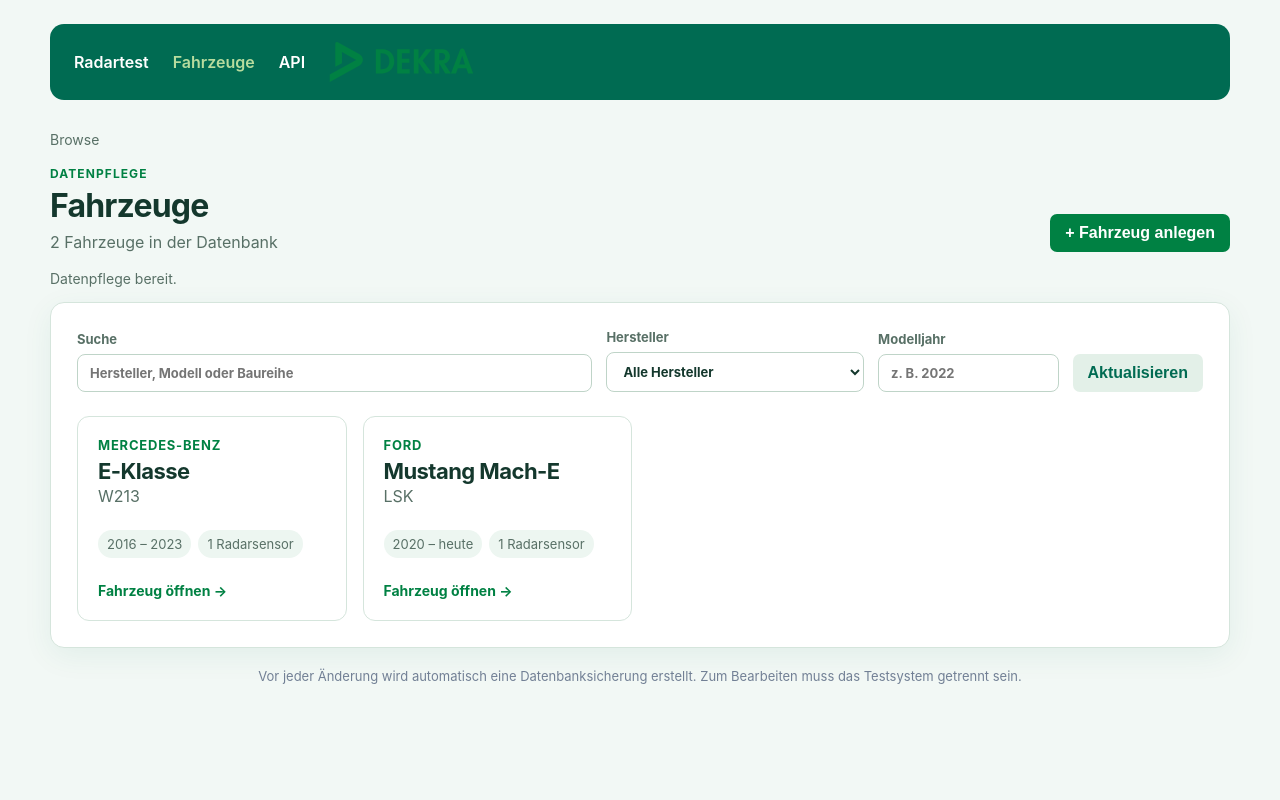
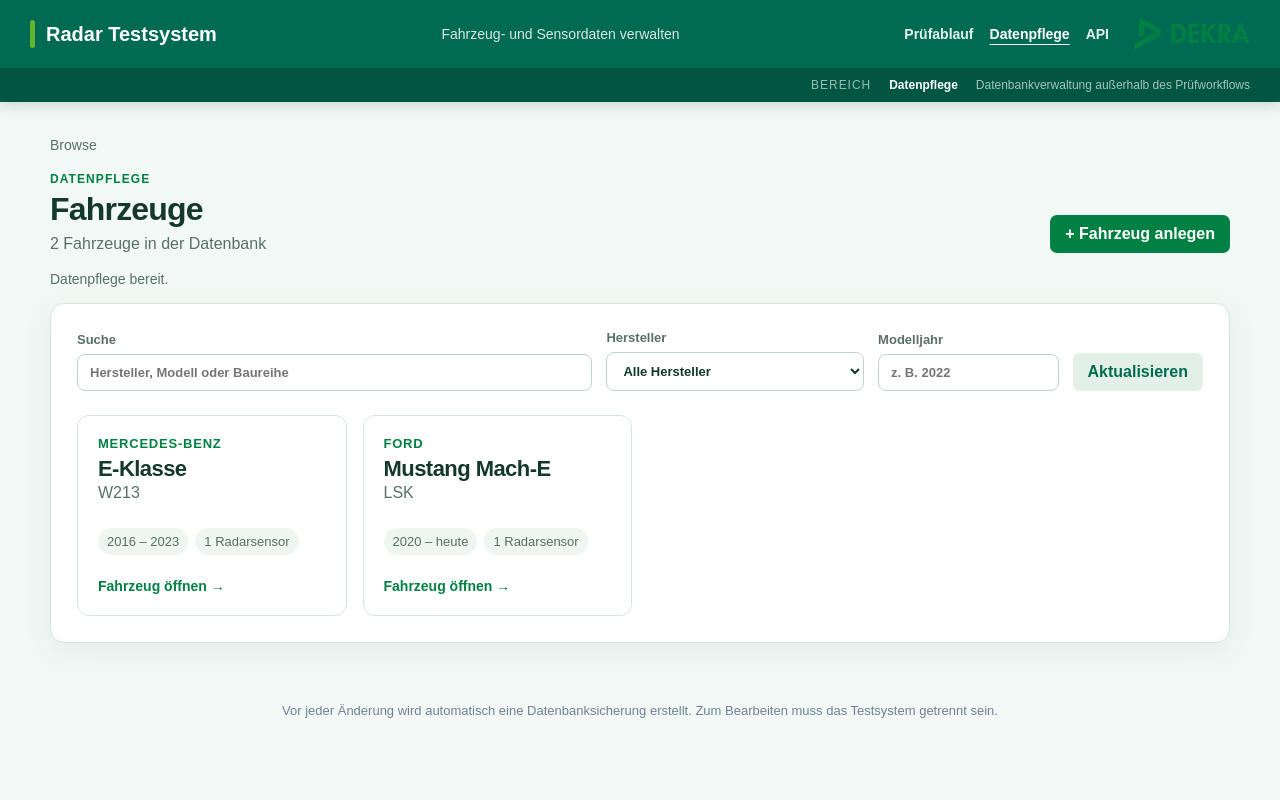
Before and after one commit to timgoettle-wq/Radartest, a FastAPI app: page /database in a window 1280 px wide. Run offline with FastAPI, Linux system fonts and the light colour scheme; data comes from the database, SQL or seed files in the repository.

Commit message:
Ergebnisgraph und einheitliches Webdesign ergänzen

```diff
--- a/web/static/style.css
+++ b/web/static/style.css
@@ -121,10 +121,11 @@ table {width:100%;border-collapse:collapse;}th,td {padding:10px;border-bottom:1p
 .connection-label.connected i,.system-indicator.ok i {background:#8bd450;box-shadow:0 0 0 3px rgba(139,212,80,.16);}
 .system-indicator.warning i {background:#ffc34d;}
 .system-indicator.error i {background:#ff7777;}
-.test-app .utility-nav {display:flex;gap:16px;align-items:center;background:transparent;padding:0;border-radius:0;}
-.test-app .utility-nav a {color:#e4f0eb;font-size:14px;}
-.test-app .utility-nav a:hover {color:white;text-decoration:underline;}
-.test-app .dekra-logo {height:32px;}
+.app-header .utility-nav {display:flex;gap:16px;align-items:center;background:transparent;padding:0;border-radius:0;}
+.app-header .utility-nav a {color:#e4f0eb;font-size:14px;}
+.app-header .utility-nav a:hover {color:white;text-decoration:underline;}
+.app-header .utility-nav a.active {color:white;text-decoration:underline;text-underline-offset:5px;}
+.app-header .dekra-logo {height:32px;}
 
 .system-strip {
     min-height: 34px;
@@ -210,7 +211,9 @@ table {width:100%;border-collapse:collapse;}th,td {padding:10px;border-bottom:1p
 .test-type-card p:not(.eyebrow) {margin:0;color:var(--text-muted);}
 .test-type-card>label,.parameter-grid label {display:flex;flex-direction:column;gap:7px;color:#415d52;font-size:13px;font-weight:700;}
 .test-type-card label>span {font-weight:400;color:var(--text-muted);}
-.parameter-grid {display:grid;grid-template-columns:repeat(3,1fr);gap:10px;}
+.parameter-grid {display:grid;grid-template-columns:repeat(3,minmax(0,1fr));gap:10px;min-width:0;}
+.parameter-grid label {min-width:0;}
+.parameter-grid input {display:block;width:100%;min-width:0;}
 
 .metric-grid {display:grid;grid-template-columns:repeat(3,minmax(0,1fr));gap:14px;}
 .metric-grid.compact {grid-template-columns:repeat(4,minmax(0,1fr));}
@@ -223,6 +226,8 @@ table {width:100%;border-collapse:collapse;}th,td {padding:10px;border-bottom:1p
 .measurement-layout {display:grid;grid-template-columns:minmax(0,2fr) minmax(280px,.8fr);gap:17px;margin-top:17px;}
 .chart-card,.detail-card {border:1px solid var(--green-border);border-radius:10px;padding:18px;min-width:0;}
 #liveChart {display:block;width:100%;height:320px;background:#fbfdfc;border-radius:6px;}
+#resultChart {display:block;width:100%;height:360px;background:#fbfdfc;border-radius:6px;}
+.result-chart-card {margin-top:18px;background:white;}
 .measurement-details {margin:0;}
 .measurement-details div {display:flex;justify-content:space-between;gap:15px;border-bottom:1px solid #e4ebe7;padding:10px 0;}
 .measurement-details div:last-child {border-bottom:0;}
@@ -254,8 +259,8 @@ table {width:100%;border-collapse:collapse;}th,td {padding:10px;border-bottom:1p
 @media(max-width:650px){
     .header-main {padding:12px 15px;grid-template-columns:1fr auto;}
     .app-title {font-size:17px;}
-    .test-app .utility-nav {grid-row:3;grid-column:1/-1;justify-self:start;}
-    .test-app .dekra-logo {height:26px;}
+    .app-header .utility-nav {grid-row:3;grid-column:1/-1;justify-self:start;}
+    .app-header .dekra-logo {height:26px;}
     .session-summary {font-size:12px;flex-wrap:wrap;}
     .system-strip {padding:7px 15px;justify-content:flex-start;flex-wrap:wrap;}
     .system-strip>span:first-child {display:none;}
@@ -273,10 +278,11 @@ table {width:100%;border-collapse:collapse;}th,td {padding:10px;border-bottom:1p
 }
 
 /* Fahrzeugzentrierte Datenpflege */
-.database-page {background:var(--green-surface);color:var(--text-primary);max-width:1280px;margin:0 auto;padding:24px;font-family:Inter,Arial,sans-serif;}
-.database-page main {max-width:1180px;margin:0 auto;}
-.database-page nav {max-width:1132px;margin:0 auto 26px;align-items:center;}
-.database-page nav .active {color:#b7dc9e;}
+.database-page {background:var(--green-surface);color:var(--text-primary);max-width:none;margin:0;padding:0;min-height:100vh;font-family:Arial,sans-serif;}
+.database-page main {width:min(1180px,calc(100% - 40px));margin:30px auto 60px;}
+.database-header-context {justify-self:center;color:#d9e9e3;font-size:14px;}
+.database-context-strip strong {color:white;}
+.database-context-strip span:last-child {opacity:.75;}
 .breadcrumbs {display:flex;align-items:center;gap:8px;min-height:26px;color:var(--text-muted);font-size:14px;margin:0 0 14px;}
 .breadcrumb-link {background:none;color:var(--green-primary);padding:0;margin:0;font-size:14px;}
 .page-header {display:flex;justify-content:space-between;align-items:flex-end;gap:24px;margin-bottom:18px;}
@@ -344,10 +350,12 @@ button.primary,.database-page button.secondary,.database-page button.danger {pad
 .form-grid textarea {resize:vertical;}
 .form-hint {font-size:13px;color:#69798e;}
 .dialog-actions {display:flex;justify-content:flex-end;gap:9px;border-top:1px solid #e2e8f0;padding-top:17px;margin-top:20px;}
-.database-page footer {max-width:1180px;margin:20px auto;color:#728095;font-size:13px;text-align:center;}
+.database-page footer {width:min(1180px,calc(100% - 40px));margin:20px auto;color:#728095;font-size:13px;text-align:center;}
 
 @media(max-width:760px){
-  .database-page {padding:12px;}
+  .database-page main {width:calc(100% - 24px);margin-top:18px;}
+  .database-header-context {grid-column:1/-1;grid-row:2;justify-self:start;}
+  .database-context-strip span:last-child {display:none;}
   .page-header {align-items:flex-start;flex-direction:column;}
   .filter-bar {grid-template-columns:1fr;}
   .form-grid {grid-template-columns:1fr;}
--- a/web/templates/database.html
+++ b/web/templates/database.html
@@ -8,7 +8,21 @@
 <script src="/static/database.js" defer></script>
 </head>
 <body class="database-page">
-<nav><a href="/">Radartest</a><a class="active" href="/database">Fahrzeuge</a><a href="/docs">API</a><img class="dekra-logo" src="/static/images/dekra-logo.svg" alt="DEKRA"></nav>
+<header class="app-header database-app-header">
+  <div class="header-main">
+    <div class="app-title"><span class="app-mark"></span><strong>Radar Testsystem</strong></div>
+    <div class="database-header-context">Fahrzeug- und Sensordaten verwalten</div>
+    <nav class="utility-nav" aria-label="Anwendungsbereiche">
+      <a href="/">Prüfablauf</a>
+      <a class="active" href="/database">Datenpflege</a>
+      <a href="/docs">API</a>
+    </nav>
+    <img class="dekra-logo" src="/static/images/dekra-logo.svg" alt="DEKRA">
+  </div>
+  <div class="system-strip database-context-strip">
+    <span>Bereich</span><strong>Datenpflege</strong><span>Datenbankverwaltung außerhalb des Prüfworkflows</span>
+  </div>
+</header>
 
 <main>
   <div id="breadcrumbs" class="breadcrumbs">Browse</div>
--- a/web/templates/index.html
+++ b/web/templates/index.html
@@ -171,6 +171,10 @@
                     <div class="metric-card"><span>Mittlere abs. Abweichung</span><strong id="resultMeanError">–</strong></div>
                     <div class="metric-card"><span>Maximale abs. Abweichung</span><strong id="resultMaxError">–</strong></div>
                 </div>
+                <article class="chart-card result-chart-card">
+                    <div class="section-title"><h2>Vollständiger Distanzverlauf</h2><span>gesamte Messung · RadEsT / Fahrzeug</span></div>
+                    <canvas id="resultChart" width="1000" height="360" aria-label="Vollständiger Distanzverlauf der Messung"></canvas>
+                </article>
                 <div class="log-output"><span>Logdatei</span><code id="logFile">–</code></div>
             </div>
             <div class="screen-actions result-actions">
```
Also changed, not shown: web/static/test.js (+55 -12 lines), web/README.md.
